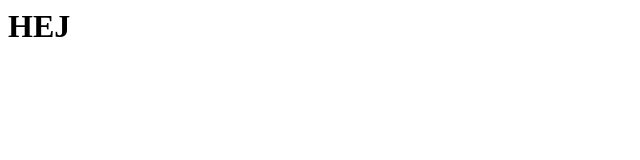
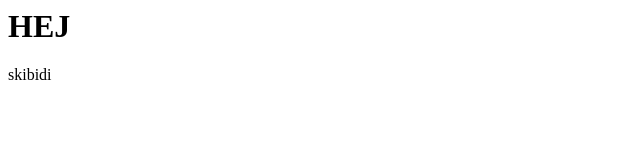
Before and after one commit to ChrisFuglsang/ChrisFuglsang.github.io, a plain HTML site: page index.html in a window 1280 px wide. Shown: the full height of the page, 0-640 px from the left. Drawn offline with Linux system fonts and the light colour scheme.

Commit message:
Update index.html
har tilføjet et paragraph med skibidi

```diff
--- a/index.html
+++ b/index.html
@@ -1 +1,2 @@
 <H1>HEJ</H1>
+<p>skibidi</p>
```
